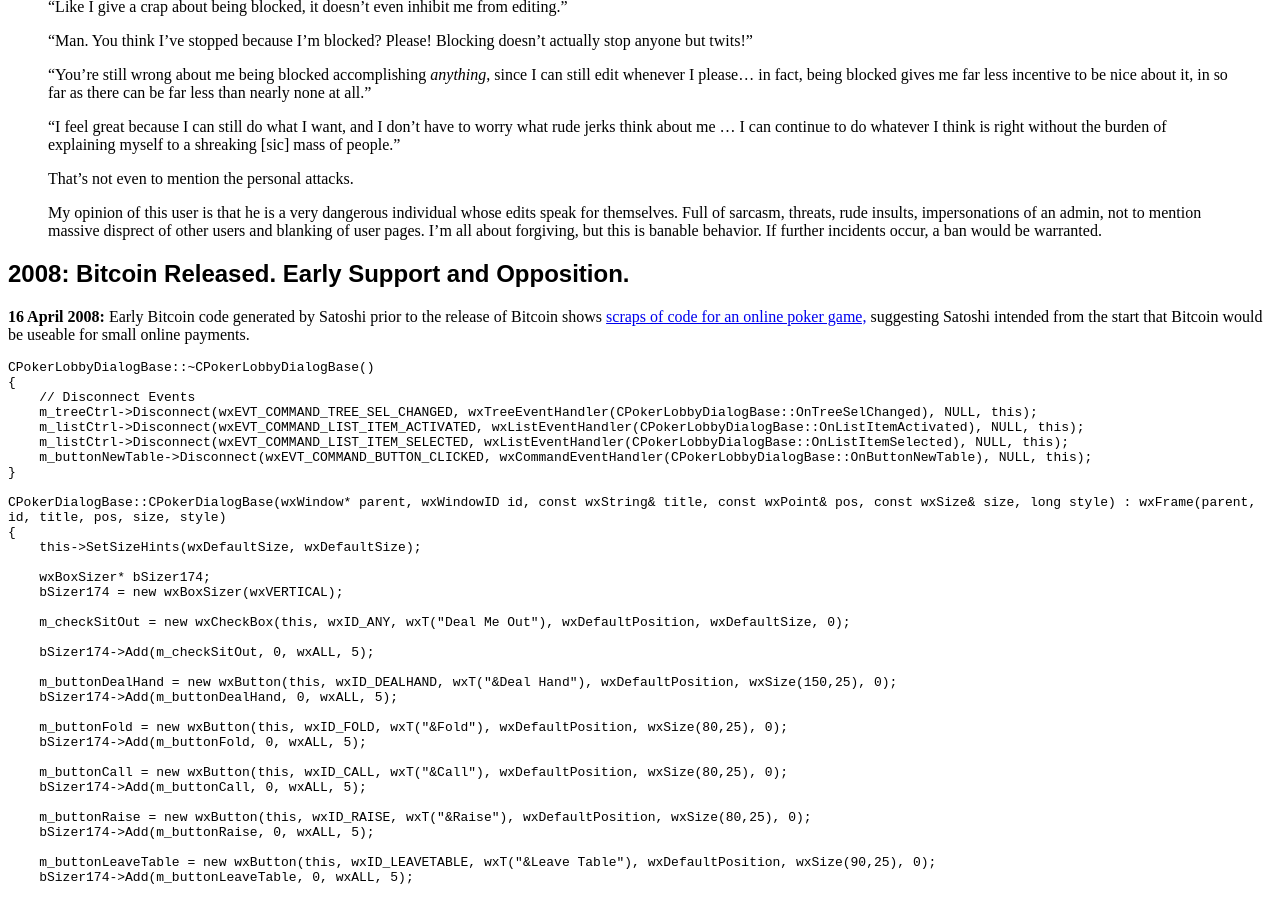
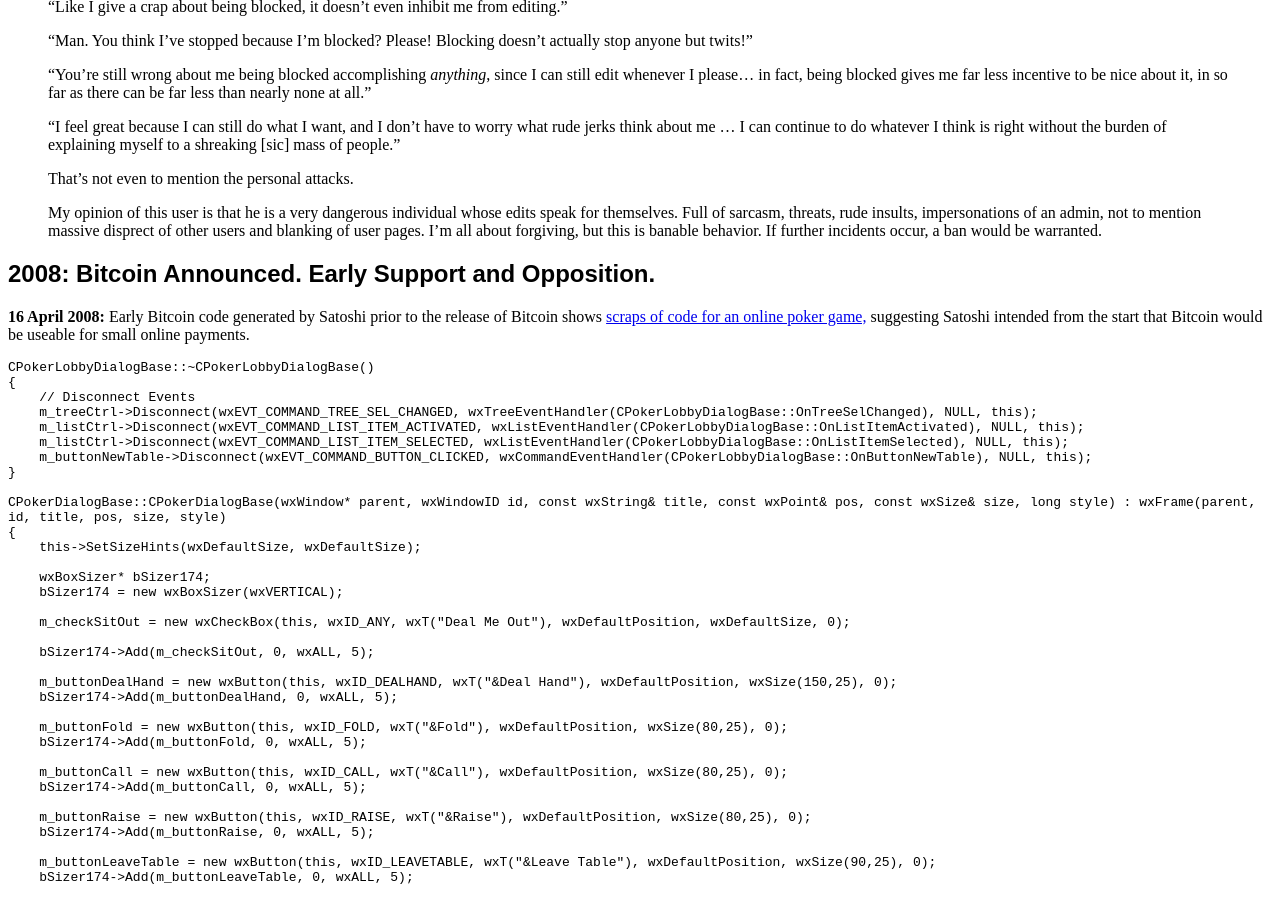
Before and after one commit to derykmakgill/website, a Jekyll site: the page built from btc.md, in a window 1280 px wide and 900 px high, scrolled down 1508 px. Built offline with Jekyll 4.4.1, drawn with Linux system fonts in a browser that asks for light colours; a script that is not in the unit is left out.

Commit message:
Update btc.md

```diff
--- a/btc.md
+++ b/btc.md
@@ -66,7 +66,7 @@
 
 >My opinion of this user is that he is a very dangerous individual whose edits speak for themselves. Full of sarcasm, threats, rude insults, impersonations of an admin, not to mention massive disprect of other users and blanking of user pages. I'm all about forgiving, but this is banable behavior. If further incidents occur, a ban would be warranted.
 
-## 2008: Bitcoin Released. Early Support and Opposition.
+## 2008: Bitcoin Announced. Early Support and Opposition.
 
 **16 April 2008:** Early Bitcoin code generated by Satoshi prior to the release of Bitcoin shows [scraps of code for an online poker game,](https://sourceforge.net/p/bitcoin/code/1/tree/trunk/uibase.cpp) suggesting Satoshi intended from the start that Bitcoin would be useable for small online payments.
 
```
